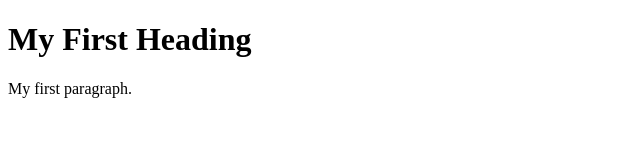
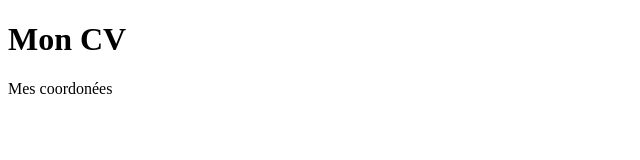
Before and after one commit to Bilalgllt/CV, a plain HTML site: page index.html in a window 1280 px wide. Shown: the whole page, without its empty margins (0-640 px from the left). Drawn offline with Linux system fonts and the light colour scheme.

Commit message:
Update index.html

```diff
--- a/index.html
+++ b/index.html
@@ -1,12 +1,13 @@
 <!DOCTYPE html>
 <html>
 <head>
-<title>Page Title</title>
+<title>Bilal Gillet</title>
 </head>
 <body>
 
-<h1>My First Heading</h1>
-<p>My first paragraph.</p>
+<h1>Mon CV</h1>
+
+<p>Mes coordonées</p>
 
 </body>
 </html>
```
